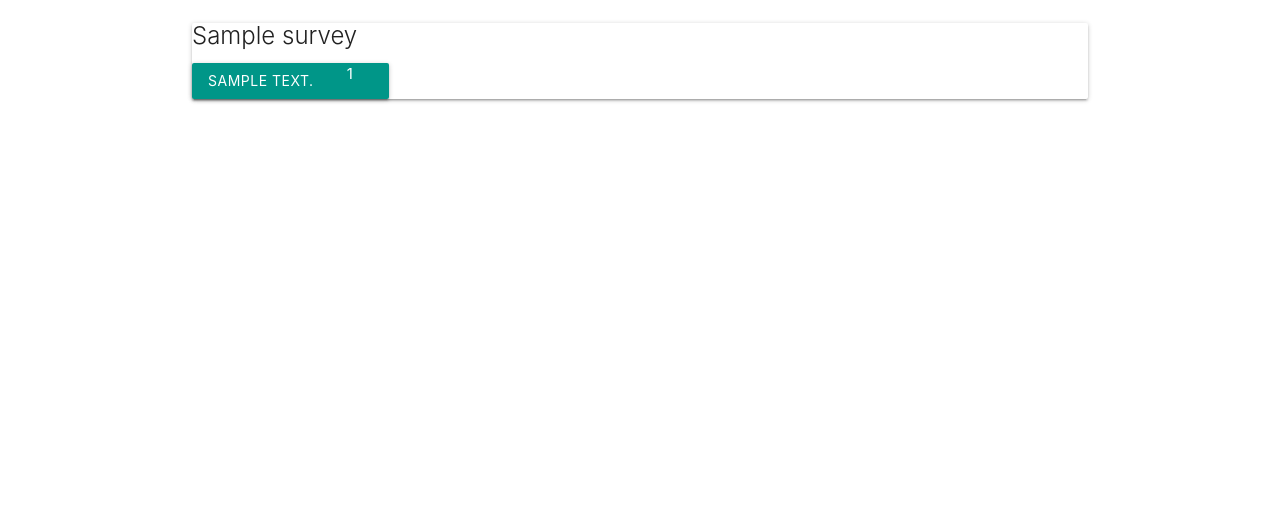
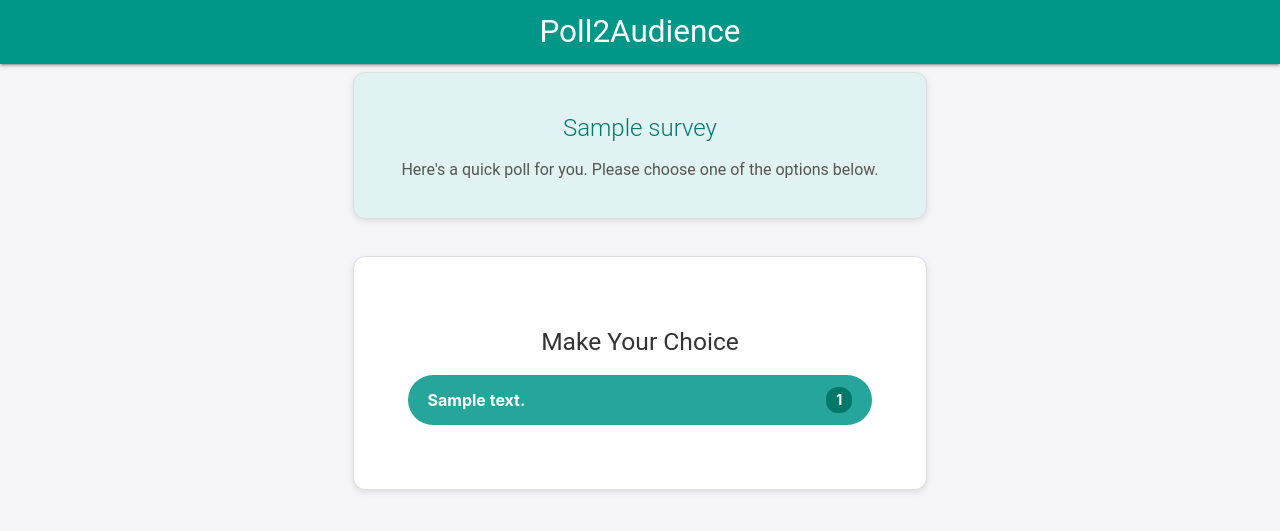
Before and after one commit to michaelseth70/Poll2Audience, a Flask app: page /survey/1 in a window 1280 px wide. Shown: the top 531 px of the page. Run offline with Flask 3, Linux system fonts and the light colour scheme; tables that the repository leaves empty hold one stand-in row (values such as "Sample post").

Commit message:
Update view_survey.html

```diff
--- a/templates/view_survey.html
+++ b/templates/view_survey.html
@@ -1,24 +1,80 @@
-<!DOCTYPE html>
-<html lang="en">
-<head>
-    <meta charset="UTF-8">
-    <meta name="viewport" content="width=device-width, initial-scale=1.0">
-    <title>{{ survey.title }}</title>
-    <link rel="stylesheet" href="https://cdnjs.cloudflare.com/ajax/libs/materialize/1.0.0/css/materialize.min.css">
-</head>
-<body>
-    <div class="container">
+{% extends "base.html" %}
+
+{% block content %}
+<div class="row">
+    <!-- Survey Title Section -->
+    <div class="col s12 m8 offset-m2">
+        <div class="card teal lighten-5" style="margin-bottom: 30px; padding: 20px;">
+            <h4 class="card-title" style="margin-bottom: 10px; text-align: center;">{{ survey.title }}</h4>
+            <p style="font-size: 16px; color: #555; text-align: center;">
+                {{ survey.description if survey.description else "Here's a quick poll for you. Please choose one of the options below." }}
+            </p>
+        </div>
+    </div>
+
+    <!-- Survey Options Section -->
+    <div class="col s12 m8 offset-m2">
         <div class="card">
-            <h4 class="card-title">{{ survey.title }}</h4>
+            <div class="card-content">
+                <h5 style="margin-bottom: 20px; text-align: center;">Make Your Choice</h5>
                 <div id="choices-container">
                     {% for option in survey.options %}
-                <button class="btn teal choice-button" data-option-id="{{ option.id }}">
-                    {{ option.visible_text }} <span class="badge white-text">{{ option.response_count }}</span>
+                    <button class="choice-button" data-option-id="{{ option.id }}">
+                        <span>{{ option.visible_text }}</span>
+                        <span class="choice-count" id="count-{{ option.id }}">{{ option.response_count }}</span>
                     </button>
                     {% endfor %}
                 </div>
             </div>
         </div>
+    </div>
+</div>
+
+<style>
+    body {
+        background-color: #f4f4f9;
+        font-family: 'Roboto', sans-serif;
+        color: #333;
+    }
+    .card {
+        padding: 30px;
+        border-radius: 12px;
+        box-shadow: 0 2px 6px rgba(0, 0, 0, 0.1);
+        border: 1px solid #ddd;
+    }
+    .card-title {
+        font-size: 24px;
+        font-weight: 600;
+        margin-bottom: 20px;
+        text-align: center;
+        color: #00796b;
+    }
+    .choice-button {
+        display: flex;
+        justify-content: space-between;
+        align-items: center;
+        background-color: #26a69a;
+        color: white;
+        border: none;
+        padding: 12px 20px;
+        margin-bottom: 10px;
+        border-radius: 25px;
+        font-size: 16px;
+        font-weight: bold;
+        cursor: pointer;
+        transition: background-color 0.3s ease;
+        width: 100%;
+    }
+    .choice-button:hover {
+        background-color: #1e8e84;
+    }
+    .choice-count {
+        background-color: #00796b;
+        padding: 5px 10px;
+        border-radius: 12px;
+        font-size: 14px;
+    }
+</style>
 
 <script>
     document.addEventListener('DOMContentLoaded', () => {
@@ -38,18 +94,19 @@
                     if (response.ok) {
                         return response.json();
                     } else {
-                            return response.json().then(err => { throw err });
+                        throw new Error('Failed to submit the vote.');
                     }
                 })
                 .then(data => {
-                        button.querySelector('.badge').textContent = data.new_count;
+                    // Update the vote count in real time
+                    const countElement = document.getElementById(`count-${optionId}`);
+                    countElement.textContent = data.new_count;
                 })
                 .catch(error => {
-                        alert(error.error || 'An error occurred.');
+                    console.error('Error:', error);
                 });
             });
         });
     });
 </script>
-</body>
-</html>
+{% endblock %}
```
Lines whose indentation alone changed are shown as unchanged.
